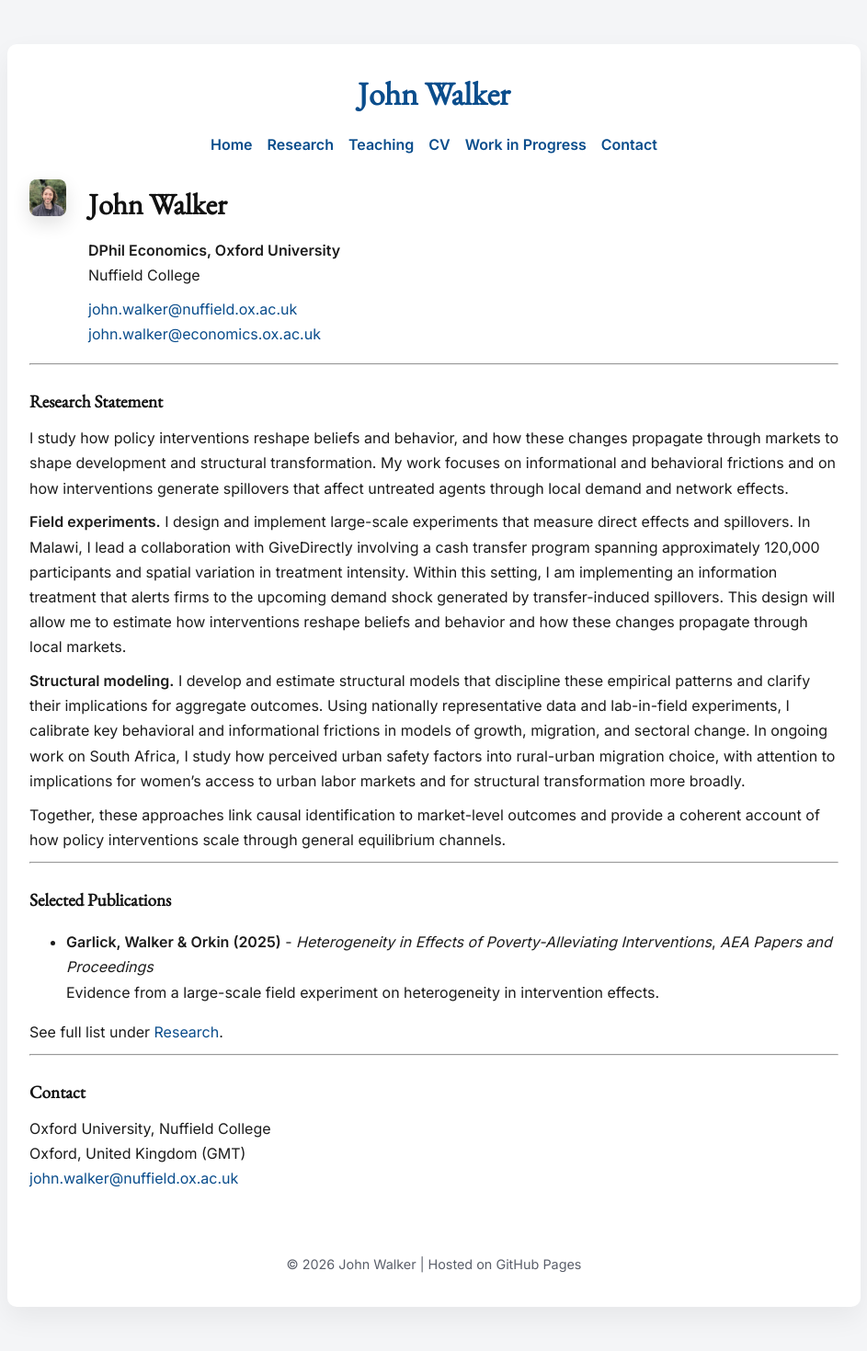
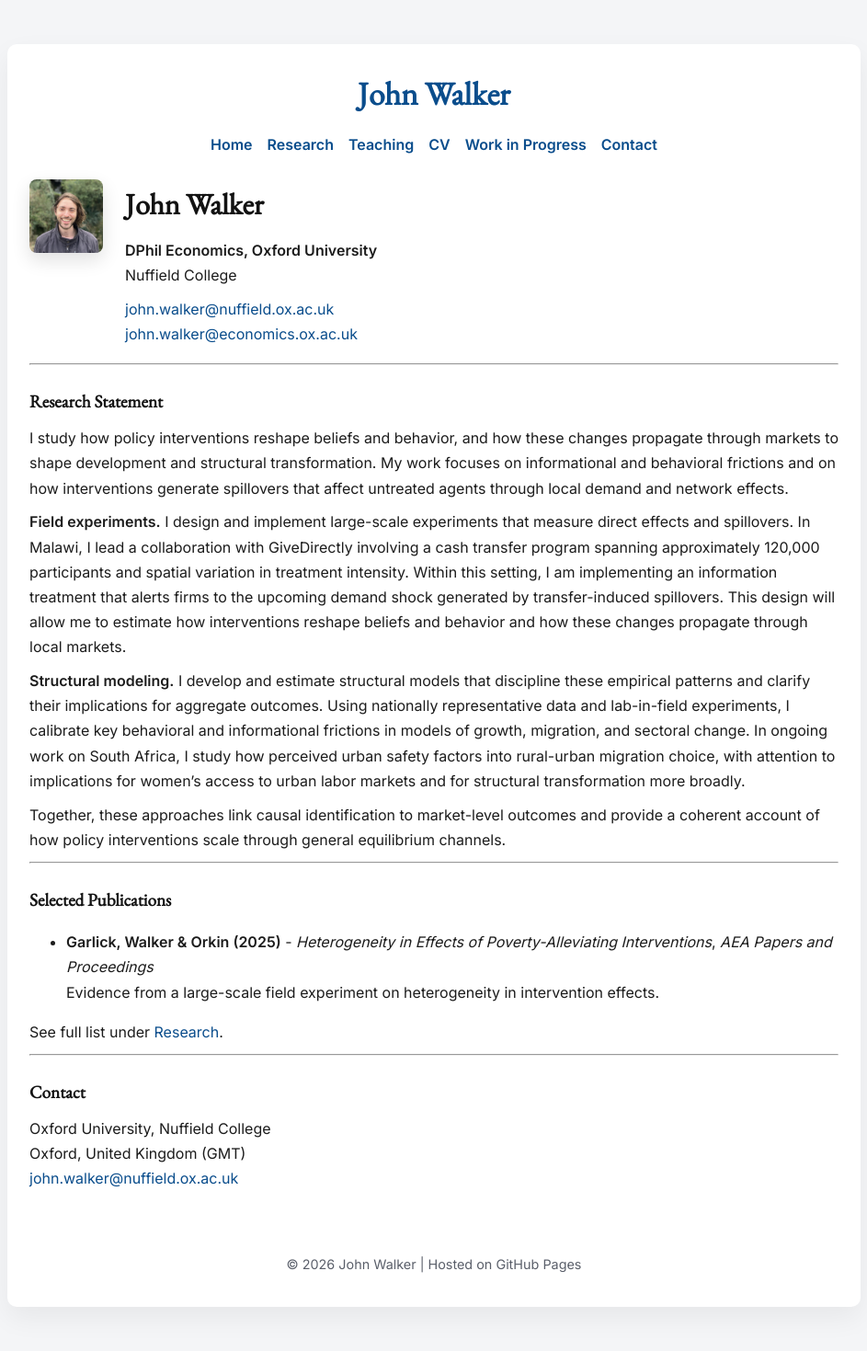
Before and after one commit to jwal1024/johnwalkerecon.github.io, a Jekyll site: the page built from index.md, in a window 1280 px wide. Shown: the whole page at 92% size, without its empty margins (168-1111 px from the left). Built offline with Jekyll 4.4.1, drawn with Linux system fonts in a browser that asks for light colours.

Commit message:
Update style.css

```diff
--- a/assets/css/style.css
+++ b/assets/css/style.css
@@ -38,18 +38,18 @@
   margin: 0 0 0.5rem 0;
 }
 .headshot {
-  width: 40px;
-  max-width: 40px;
+  width: 80px;
+  max-width: 80px;
   height: auto;
-  flex: 0 0 40px;
+  flex: 0 0 80px;
   border-radius: 8px;
   box-shadow: 0 8px 20px rgba(0,0,0,0.12);
 }
 @media (max-width: 600px) {
   .headshot {
-    width: 40px;
-    max-width: 40px;
-    flex-basis: 40px;
+    width: 80px;
+    max-width: 80px;
+    flex-basis: 80px;
   }
 }
 h1, h2, h3 {
```
